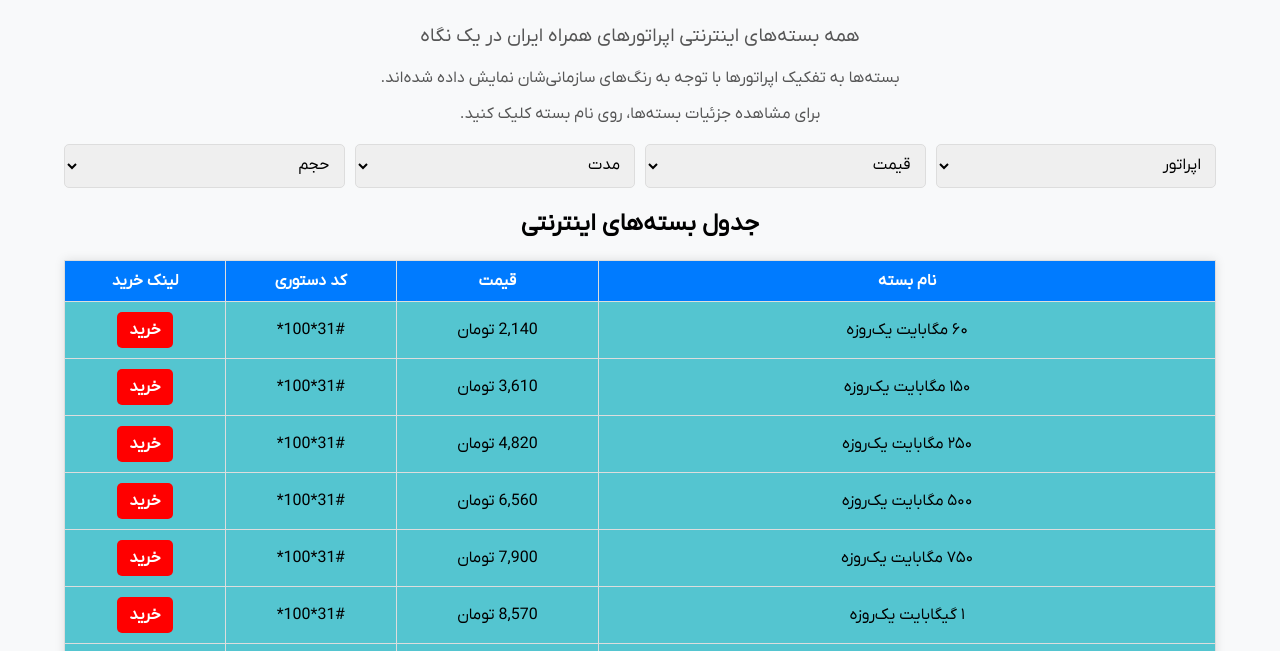
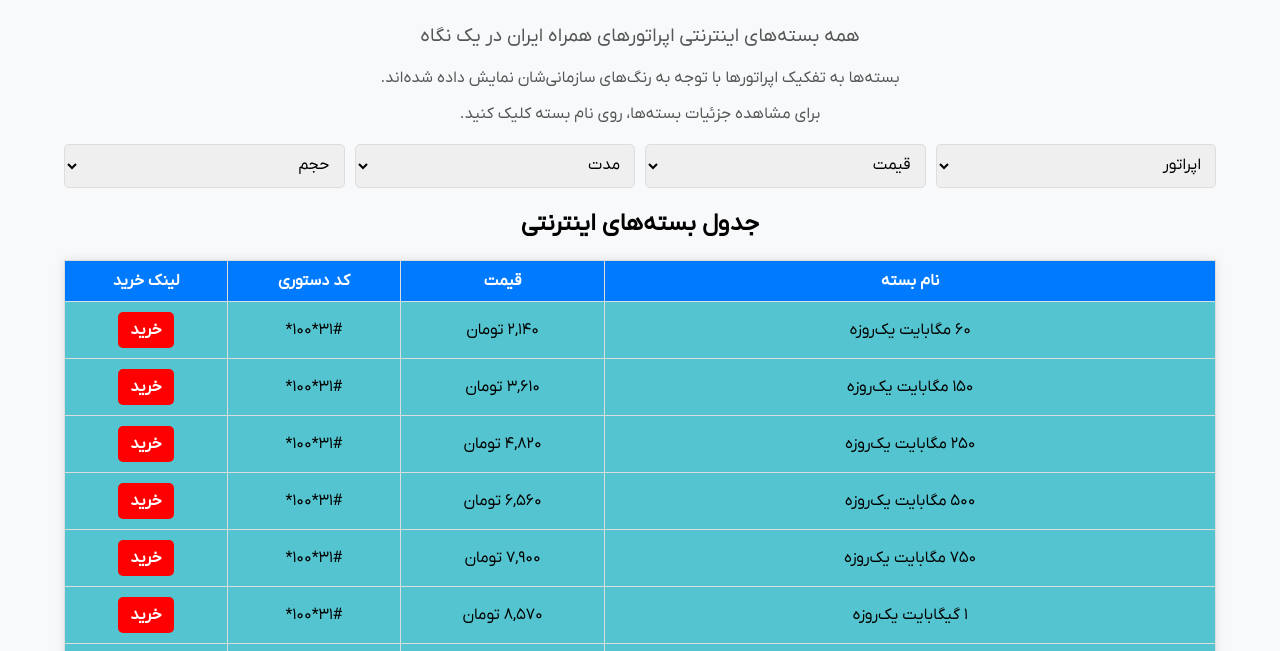
Before and after one commit to SadeghianAM/BasteBaz, a plain HTML site: page index.html in a window 1280 px wide. Shown: the part 135-786 px from the top of the page. Drawn offline with Linux system fonts and the light colour scheme.

Commit message:
font update

```diff
--- a/style.css
+++ b/style.css
@@ -1,9 +1,9 @@
 /* بارگذاری فونت‌های سفارشی */
 @font-face {
   font-family: "IRANYekanX";
-  src: url("fonts/IRANYekanX-Regular.woff2") format("woff2"),
-    url("fonts/IRANYekanX-Regular.woff") format("woff"),
-    url("fonts/IRANYekanX-Regular.ttf") format("truetype");
+  src: url("fonts/IRANYekanXFaNum-Regular.woff2") format("woff2"),
+    url("fonts/IRANYekanXFaNum-Regular.woff") format("woff"),
+    url("fonts/IRANYekanXFaNum-Regular.ttf") format("truetype");
   font-display: swap; /* بارگذاری سریع فونت */
 }
 
```
Also changed, not shown: fonts/IRANYekanX-Regular.ttf (deleted), fonts/IRANYekanX-Regular.woff (deleted), fonts/IRANYekanX-Regular.woff2 (deleted), fonts/IRANYekanXFaNum-Regular.ttf (added), fonts/IRANYekanXFaNum-Regular.woff (added), fonts/IRANYekanXFaNum-Regular.woff2 (added).
